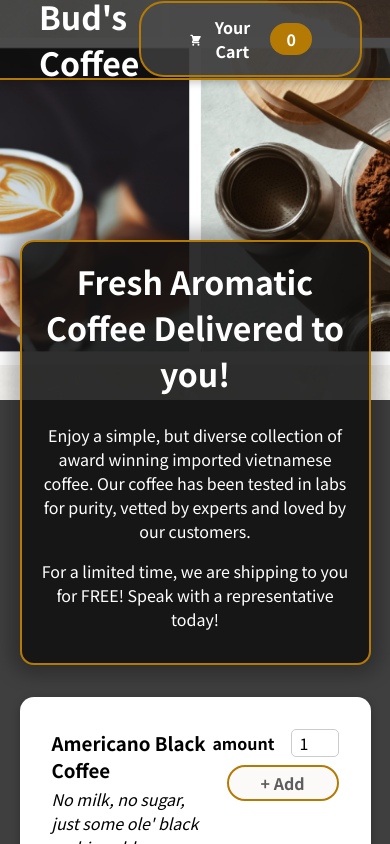
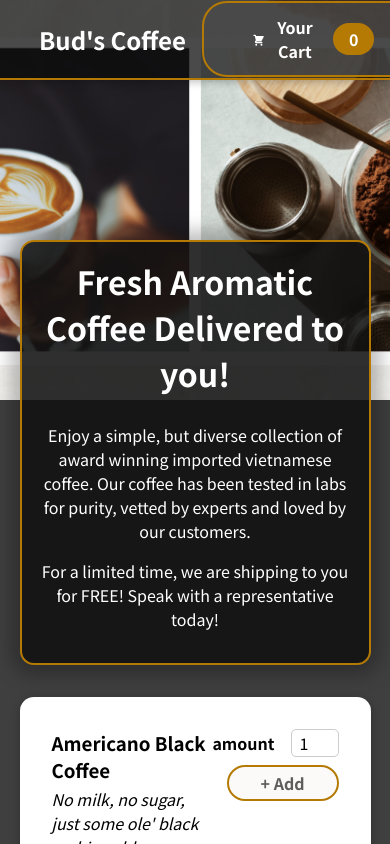
Before and after one commit to idioticbrilliance/budsCoffee, a React (Create React App) app: page / in a window 390 px wide. Shown: the top 844 px of the page. Built offline with nearby package versions, Linux system fonts and the light colour scheme.

Commit message:
adjusted button for mobile

```diff
--- a/src/Components/Layout/Header.module.css
+++ b/src/Components/Layout/Header.module.css
@@ -27,3 +27,11 @@
   height: 100%;
   object-fit: cover;
 }
+
+@media screen and (max-width: 1040px) {
+  .header h1 {
+    font-size: 1.5rem;
+    white-space: nowrap;
+    margin-right: 1rem;
+  }
+}
```
